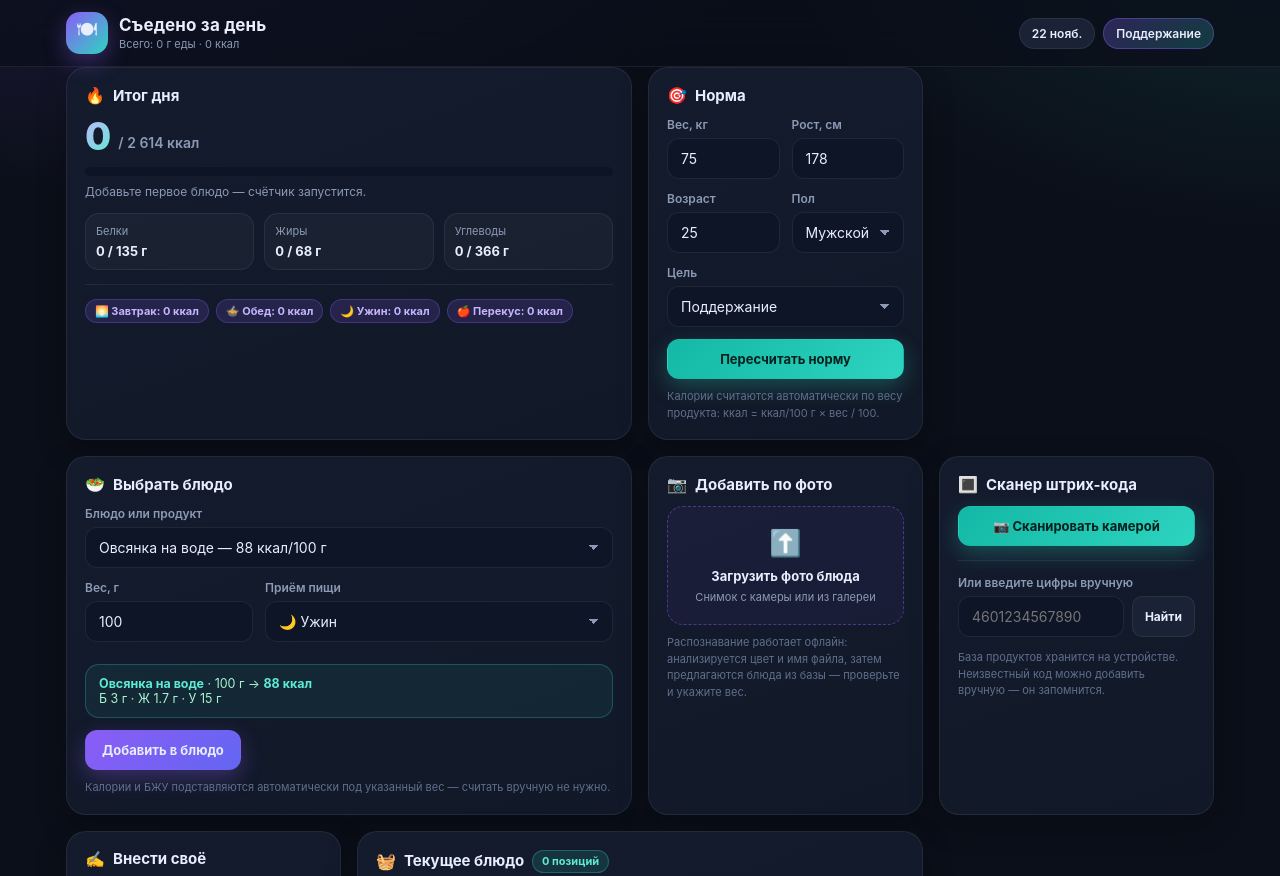
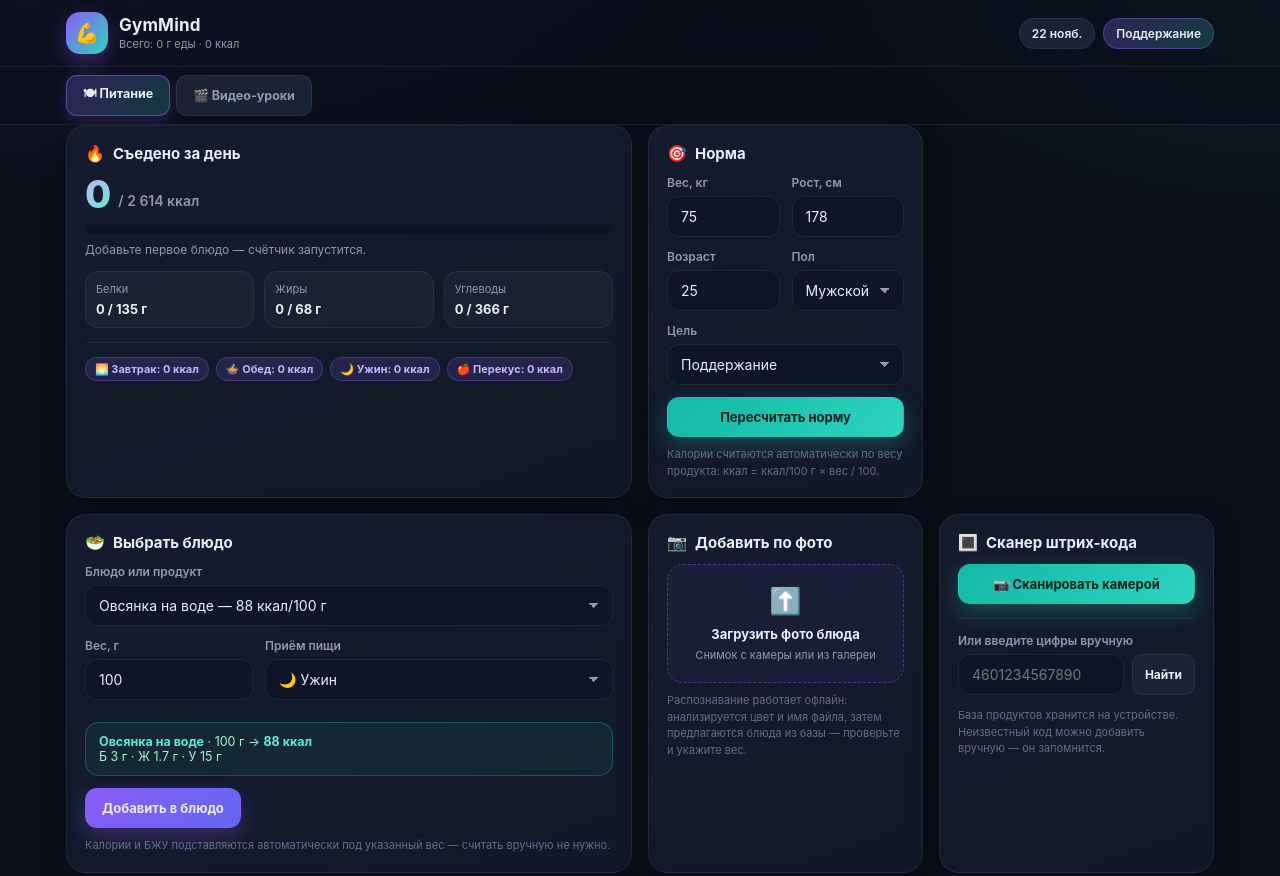
Before and after one commit to ihappyz0/123321, a website: page index.html in a window 1280 px wide. Shown: the top 876 px of the page. Drawn offline with Linux system fonts and the light colour scheme.

Commit message:
Update index.html

```diff
--- a/index.html
+++ b/index.html
@@ -9,11 +9,11 @@
 <meta name="mobile-web-app-capable" content="yes" />
 <meta name="apple-mobile-web-app-title" content="GymMind" />
 <meta name="format-detection" content="telephone=no" />
-<meta name="description" content="GymMind — съедено за день: блюда, фото-распознавание, сканер штрих-кода, авто-расчёт калорий." />
+<meta name="description" content="GymMind — дневник питания: блюда, фото-распознавание, сканер штрих-кода, авто-расчёт калорий." />
 <link rel="manifest" href="manifest.webmanifest" />
 <link rel="apple-touch-icon" href="icons/icon-192.png" />
 <link rel="icon" type="image/svg+xml" href="icons/icon.svg" />
-<title>GymMind — съедено за день</title>
+<title>GymMind — дневник питания</title>
 <style>
 *{box-sizing:border-box;-webkit-tap-highlight-color:transparent}
 :root{
@@ -48,7 +48,15 @@ p{margin:0}
 .top-actions{display:flex;gap:8px;align-items:center;flex-wrap:wrap;justify-content:flex-end}
 .chip{display:inline-flex;align-items:center;gap:6px;padding:7px 12px;border-radius:999px;font-size:12px;font-weight:600;background:var(--tile2);border:1px solid var(--line);white-space:nowrap}
 .chip.grad{background:linear-gradient(135deg,rgba(139,92,246,.28),rgba(45,212,191,.22));border-color:rgba(139,92,246,.4)}
+.tabs-bar{position:sticky;top:66px;z-index:35;backdrop-filter:blur(18px);background:rgba(11,15,25,.72);border-bottom:1px solid var(--line)}
+.tabs-inner{max-width:1180px;margin:0 auto;padding:8px 16px;display:flex;gap:6px;overflow-x:auto;scrollbar-width:none}
+.tabs-inner::-webkit-scrollbar{display:none}
+.tab{padding:9px 16px;border-radius:11px;border:1px solid var(--line);background:var(--tile2);color:var(--muted);font-size:12.5px;font-weight:700;cursor:pointer;font-family:inherit;white-space:nowrap;transition:.2s;flex:0 0 auto}
+.tab.on{background:linear-gradient(135deg,rgba(139,92,246,.28),rgba(45,212,191,.22));color:#e8eefc;border-color:rgba(139,92,246,.55);box-shadow:0 6px 18px rgba(139,92,246,.22)}
+.tab:hover{color:var(--text)}
 main{padding:18px 0 10px}
+.view{display:none}
+.view.on{display:block}
 .bento{display:grid;grid-template-columns:repeat(auto-fit,minmax(260px,1fr));gap:16px}
 .col-2{grid-column:span 2}
 @media(max-width:760px){.col-2{grid-column:span 1}}
@@ -169,9 +177,9 @@ select{appearance:none;background-image:linear-gradient(45deg,transparent 50%,va
 <header class="topbar">
   <div class="topbar-in">
     <div class="brand">
-      <div class="logo">🍽</div>
+      <div class="logo">💪</div>
       <div>
-        <h1>Съедено за день</h1>
+        <h1>GymMind</h1>
         <p id="greeting">Дневник питания</p>
       </div>
     </div>
@@ -182,12 +190,21 @@ select{appearance:none;background-image:linear-gradient(45deg,transparent 50%,va
   </div>
 </header>
 
+<nav class="tabs-bar">
+  <div class="tabs-inner">
+    <button class="tab on" data-tab="food" type="button">🍽 Питание</button>
+    <button class="tab" data-tab="video" type="button">🎬 Видео-уроки</button>
+  </div>
+</nav>
+
 <main class="wrap">
+
+  <section class="view on" id="view-food" data-view="food">
     <div class="bento">
 
       <!-- KPI ЗА ДЕНЬ -->
       <div class="card col-2">
-      <h3><span class="ico">🔥</span> Итог дня</h3>
+        <h3><span class="ico">🔥</span> Съедено за день</h3>
         <div class="kpi-row">
           <span class="kpi" id="kpiKcal">0</span>
           <span class="unit" id="kpiGoal">/ 2 400 ккал</span>
@@ -314,6 +331,10 @@ select{appearance:none;background-image:linear-gradient(45deg,transparent 50%,va
       </div>
 
     </div>
+  </section>
+
+  <section class="view" id="view-video" data-view="video"></section>
+
 </main>
 
 <div class="toast" id="toast"></div>
@@ -1045,6 +1066,16 @@ function renderAll() {
   renderProfile();
 }
 
+/* ---------- переключение вкладок ---------- */
+$$('.tab').forEach(function (btn) {
+  btn.addEventListener('click', function () {
+    var tab = btn.getAttribute('data-tab');
+    $$('.tab').forEach(function (b) { b.classList.toggle('on', b === btn); });
+    $$('.view').forEach(function (v) { v.classList.toggle('on', v.id === 'view-' + tab); });
+    try { window.scrollTo({ top: 0, behavior: 'smooth' }); } catch (e) { window.scrollTo(0, 0); }
+  });
+});
+
 /* ---------- инициализация ---------- */
 fillMealSelect();
 fillDishSelect();
@@ -1062,5 +1093,7 @@ document.addEventListener('keydown', function (e) { if (e.key === 'Escape') clos
 
 })();
 </script>
+
+<script src="video-library.js"></script>
 </body>
 </html>
```
Lines whose indentation alone changed are shown as unchanged.
